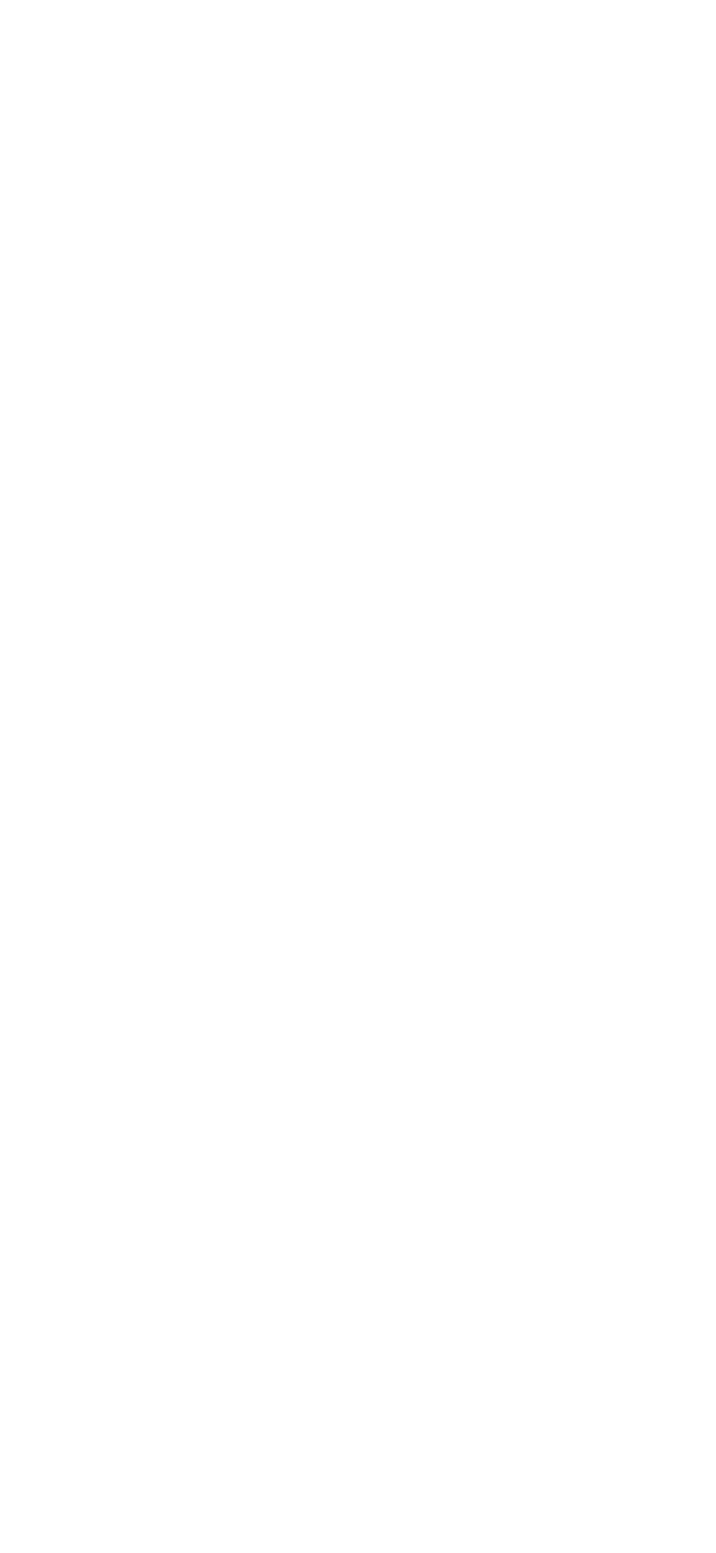
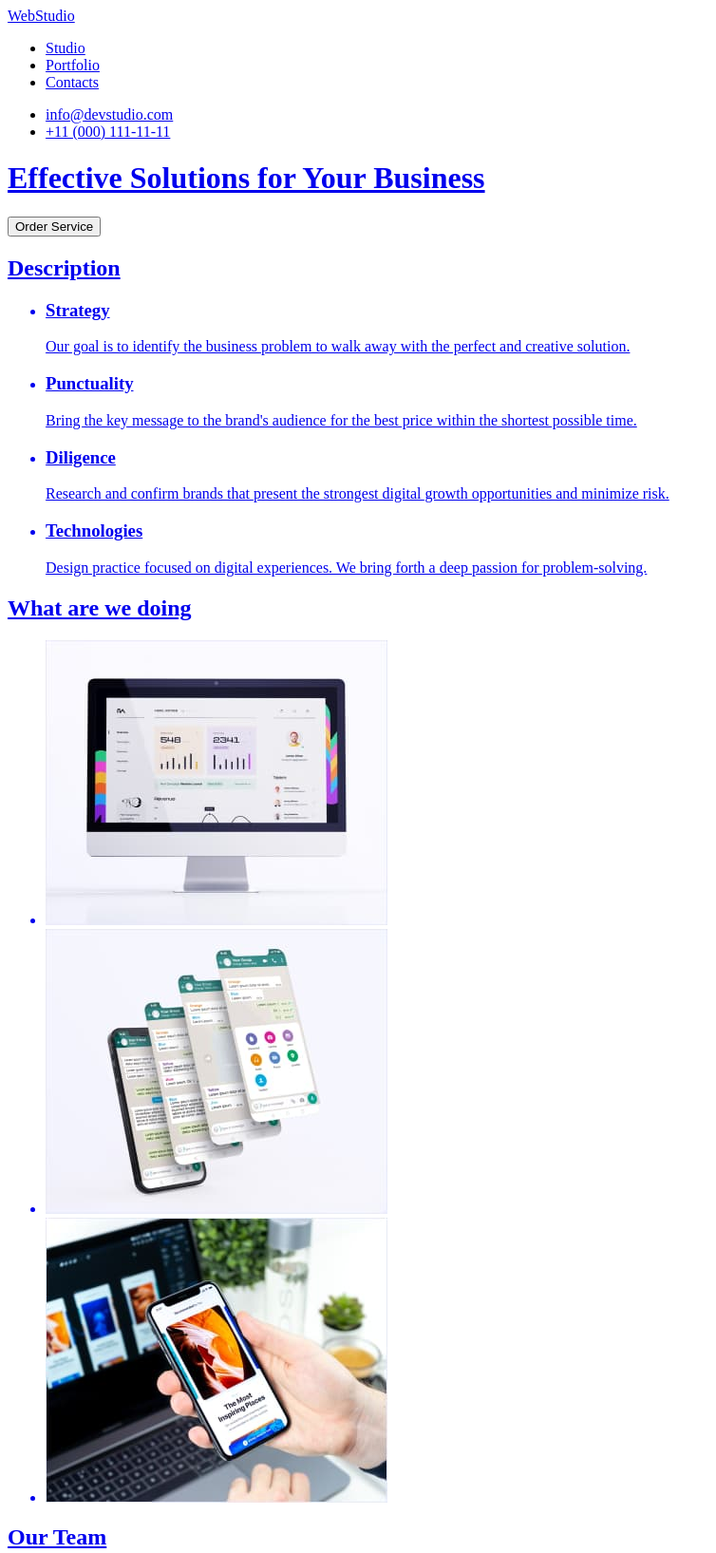
Before and after one commit to Nikita1825/goit-markup-hw-01, a plain HTML site: page index.html in a window 1280 px wide. Shown: the top 1635 px of the page at 95% size, without its empty margins (0-754 px from the left). Before the commit the page ends 800 px from the top, so only its background shows below. Drawn offline with Linux system fonts and the light colour scheme.

Commit message:
update index.html file

```diff
--- a/index.html
+++ b/index.html
@@ -7,6 +7,87 @@
     <title>Document</title>
 </head>
 <body>
+    <header>
+        <Nav>
+            <a href="#">WebStudio</a>
+
+            <ul>
+                <Li><a href="#">Studio</a></Li>
+                <Li><a href="#">Portfolio</a></Li>
+                <Li><a href="#">Contacts</a></Li>
+
+            </ul>
+
+            <ul>
+                <Li><a href="mailto:info@devstudio.com">info@devstudio.com</a></Li>
+                    <Li><a href="tel:+110001111111">+11 (000) 111-11-11</Li>
+            </ul>
+        </Nav>
+        <h1>Effective Solutions for Your Business</h1>
+        <button type="button">Order Service</button>
+    </header>
+    <main>
+       <section>
+        <h2>Description</h2>
+        <ul>
+            <li>
+                <h3>Strategy</h3>
+                <p>Our goal is to identify the business
+                    problem to walk away with the perfect and creative solution.</p>
+                </li>
+                <li>
+                    <h3>
+                        Punctuality
+                    </h3>
+
+                    <p>Bring the key message to the brand's audience for the best price within the shortest possible time.</p>
+                </li>
+                <li>
+                    <h3>Diligence</h3>
+                    <p>Research and confirm brands that present the strongest digital growth opportunities and minimize risk.</p>
+                </li>
+                <li>
+                    <h3>Technologies</h3>
+                    <p>Design practice focused on digital experiences. We bring forth a deep passion for problem-solving.</p>
+                </li>
+        </ul>
+       </section>
+
+       <section>
+        <h2>What are we doing</h2>
+        <ul>
+            <li><img src="./img/Rectangle 71(3).jpg" alt="Монітор" height="300" width="360"></li>
+            <li><img src="./img/Rectangle 71(1)(1).jpg" alt="Смартфон" height="300" width="360"></li>
+            <li><img src="./img/Rectangle 71(2)(1).jpg" alt="Рука тримає телефон" height="300" width="360"></li>
+        </ul>
+       </section>
+       <section>
+        <h2>Our Team</h2>
+        <ul>
+            <li><img src="./img/img(4).jpg" alt="Марк" height="260" width="264">
+            <h3>Mark Guerrero</h3>
+        <p>Product Designer</p>
+          </li>
+            <li><img src="./img/img(1)(1).jpg" alt="Том" height="260" width="264">
+            <h3>Tom Ford</h3>
+        <p>Frontend Developer</p>
+         </li>
+            <li><img src="./img/img(2)(1).jpg" alt="Каміла" height="260" width="264">
+            <h3>Camila Garcia</h3>
+        <p>Marketing</p>
+         </li>
+            <li><img src="./img/img(3)(1).jpg" alt="Даніель" height="260" width="264">
+            <h3>Daniel Wilson</h3>
+        <p>UI Designer</p>
+          </li>
+        </ul>
+       </section>
+
+    </main>
+    <footer>
+        <a href="#">WebStudio</a>
+        <p>Increase the flow of customers and sales for your business with digital marketing & growth solutions.</p>
+    </footer>
 
 </body>
 </html>
```
Also changed, not shown: img/Rectangle 71(1)(1).jpg (added), img/Rectangle 71(2)(1).jpg (added), img/Rectangle 71(3).jpg (added), img/img(1)(1).jpg (added), img/img(2)(1).jpg (added), img/img(3)(1).jpg (added), img/img(4).jpg (added).
